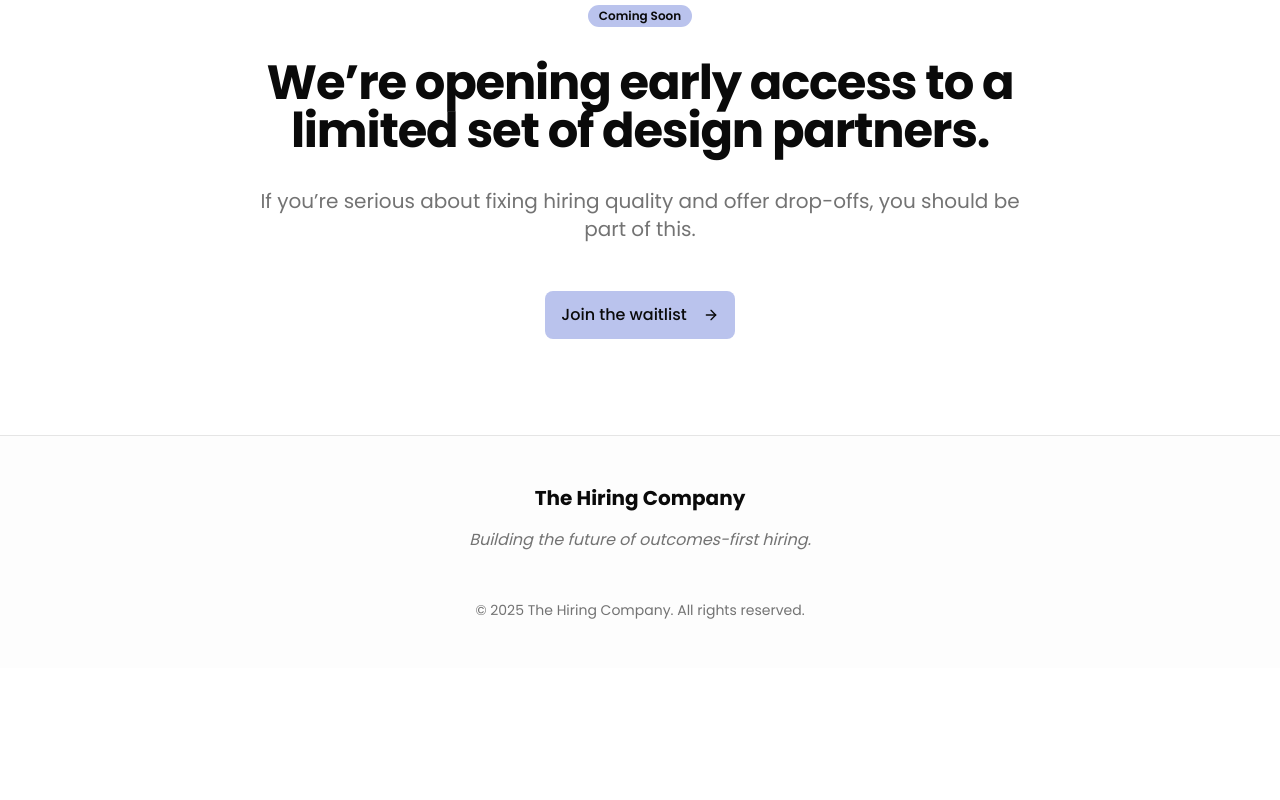
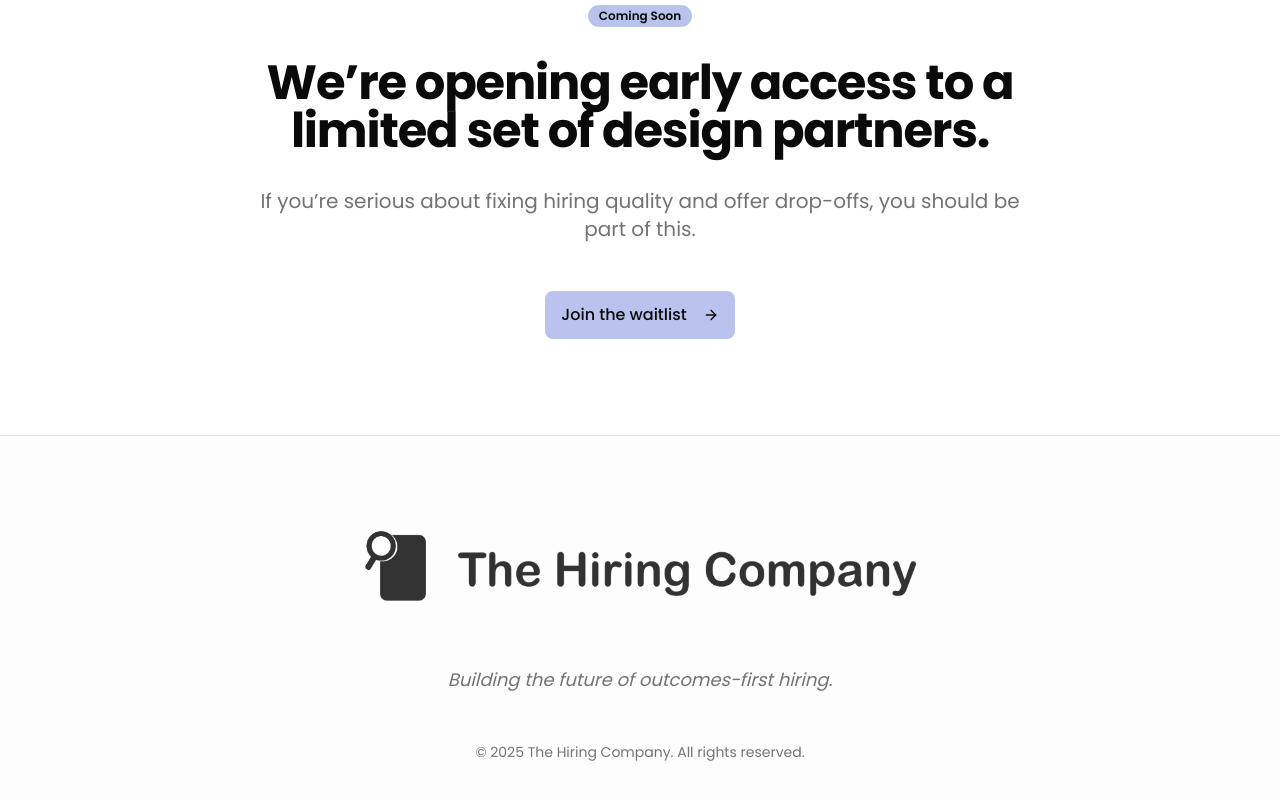
Before and after one commit to kshitij0299/thc-landing-page, a Next.js app: page /thc-landing-page/ in a window 1280 px wide. Shown: the part 4403-5203 px from the top of the page. Before the commit the page ends 5071 px from the top, so only its background shows below. Built offline with nearby package versions, Linux system fonts and the light colour scheme.

Commit message:
Add large footer logo

```diff
--- a/src/components/landing/Footer.tsx
+++ b/src/components/landing/Footer.tsx
@@ -2,8 +2,14 @@ export function Footer() {
     return (
         <footer className="py-12 border-t bg-muted/20">
             <div className="container mx-auto px-4 text-center space-y-4">
-                <h3 className="font-bold text-xl">The Hiring Company</h3>
-                <p className="text-muted-foreground italic">
+                <div className="py-8">
+                    <img
+                        src="/thc-landing-page/DARK_HR.png"
+                        alt="The Hiring Company"
+                        className="w-[80vw] max-w-[600px] h-auto mx-auto opacity-90"
+                    />
+                </div>
+                <p className="text-muted-foreground italic text-lg">
                     Building the future of outcomes-first hiring.
                 </p>
                 <div className="pt-8 text-sm text-muted-foreground">
```
